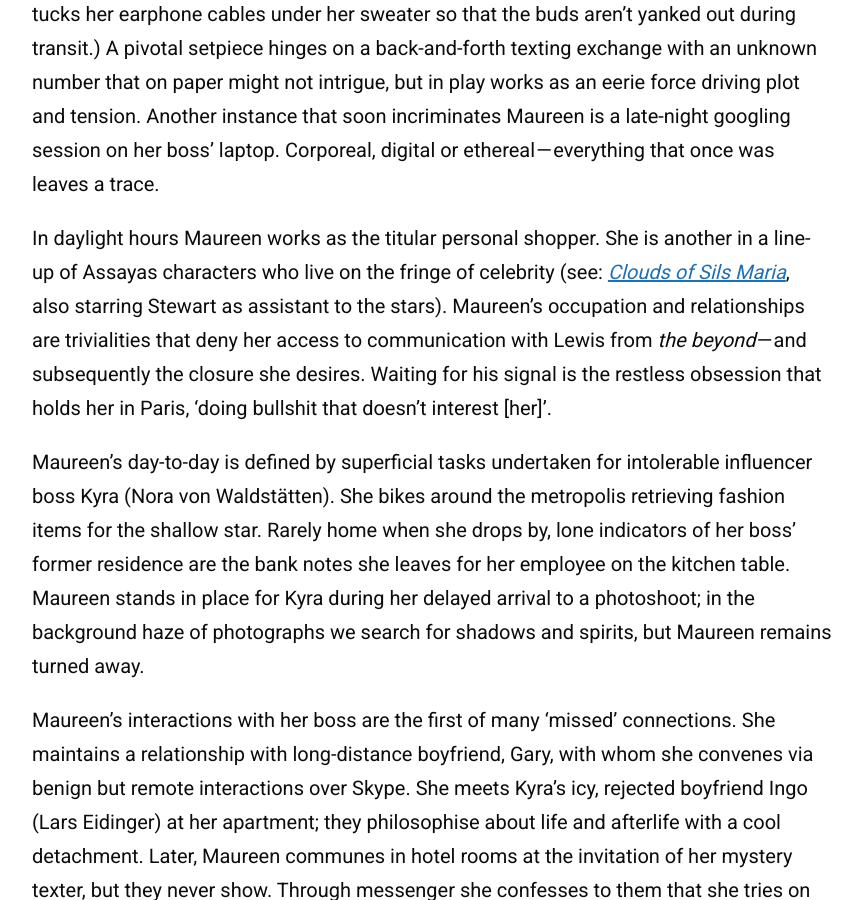
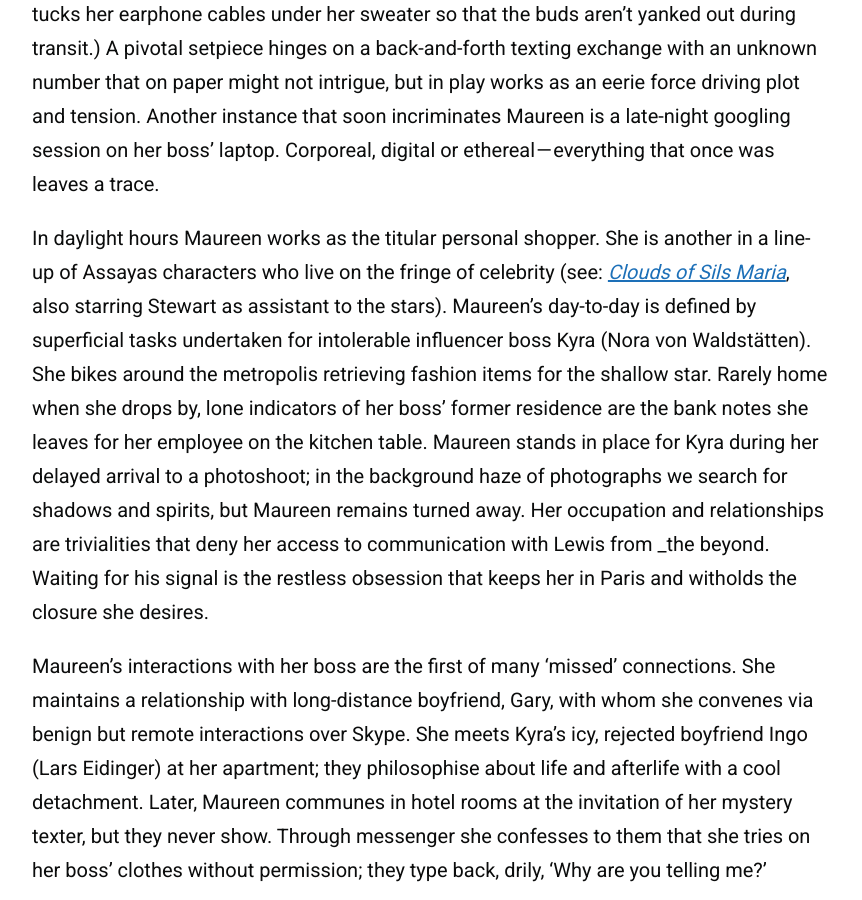
Before and after one commit to zoeurl/zoedowney.github.io, a Jekyll site: the page built from _posts/2023-12-08-personal-shopper.md, in a window 1280 px wide and 900 px high, scrolled down 1308 px. Shown: the whole window, without its empty margins (208-1070 px from the left). Built offline with Jekyll 4.4.1, drawn with Linux system fonts in a browser that asks for light colours.

Commit message:
Update 2023-12-08-personal-shopper.md

```diff
--- a/_posts/2023-12-08-personal-shopper.md
+++ b/_posts/2023-12-08-personal-shopper.md
@@ -14,9 +14,7 @@
 
 Maureen orders a Klint [book](https://www.amazon.co.uk/Hilma-Af-Klint-David-Lomas/dp/3775734899/ref=sr_1_1?crid=3EECI1DAZPFCG&keywords=hilma+af+klint+a+pioneer+of+abstraction&qid=1700658419&sprefix=hilma+af+klint+a+pioneer+of+abstraction%2Caps%2C99&sr=8-1) online and is pictured watching YouTube videos about the artist on the métro. I’m a fan of media that abides by current technological habits. (She tucks her earphone cables under her sweater so that the buds aren't yanked out during transit.) A pivotal setpiece hinges on a back-and-forth texting exchange with an unknown number that on paper might not intrigue, but in play works as an eerie force driving plot and tension. Another instance that soon incriminates Maureen is a late-night googling session on her boss’ laptop. Corporeal, digital or ethereal — everything that once was leaves a trace.
 
-In daylight hours Maureen works as the titular personal shopper. She is another in a line-up of Assayas characters who live on the fringe of celebrity (see: [_Clouds of Sils Maria_](https://www.theguardian.com/film/2015/may/17/clouds-of-sils-maria-review-juliette-binoche), also starring Stewart as assistant to the stars). Maureen’s occupation and relationships are trivialities that deny her access to communication with Lewis from _the beyond_ — and subsequently the closure she desires. Waiting for his signal is the restless obsession that holds her in Paris, 'doing bullshit that doesn't interest [her]'.
-
-Maureen's day-to-day is defined by superficial tasks undertaken for intolerable influencer boss Kyra (Nora von Waldstätten). She bikes around the metropolis retrieving fashion items for the shallow star. Rarely home when she drops by, lone indicators of her boss’ former residence are the bank notes she leaves for her employee on the kitchen table. Maureen stands in place for Kyra during her delayed arrival to a photoshoot; in the background haze of photographs we search for shadows and spirits, but Maureen remains turned away.
+In daylight hours Maureen works as the titular personal shopper. She is another in a line-up of Assayas characters who live on the fringe of celebrity (see: [_Clouds of Sils Maria_](https://www.theguardian.com/film/2015/may/17/clouds-of-sils-maria-review-juliette-binoche), also starring Stewart as assistant to the stars). Maureen's day-to-day is defined by superficial tasks undertaken for intolerable influencer boss Kyra (Nora von Waldstätten). She bikes around the metropolis retrieving fashion items for the shallow star. Rarely home when she drops by, lone indicators of her boss’ former residence are the bank notes she leaves for her employee on the kitchen table. Maureen stands in place for Kyra during her delayed arrival to a photoshoot; in the background haze of photographs we search for shadows and spirits, but Maureen remains turned away. Her occupation and relationships are trivialities that deny her access to communication with Lewis from _the beyond. Waiting for his signal is the restless obsession that keeps her in Paris and witholds the closure she desires.
 
 Maureen’s interactions with her boss are the first of many ‘missed’ connections. She maintains a relationship with long-distance boyfriend, Gary, with whom she convenes via benign but remote interactions over Skype. She meets Kyra’s icy, rejected boyfriend Ingo (Lars Eidinger) at her apartment; they philosophise about life and afterlife with a cool detachment. Later, Maureen communes in hotel rooms at the invitation of her mystery texter, but they never show. Through messenger she confesses to them that she tries on her boss’ clothes without permission; they type back, drily, ‘Why are you telling me?’
 
```
